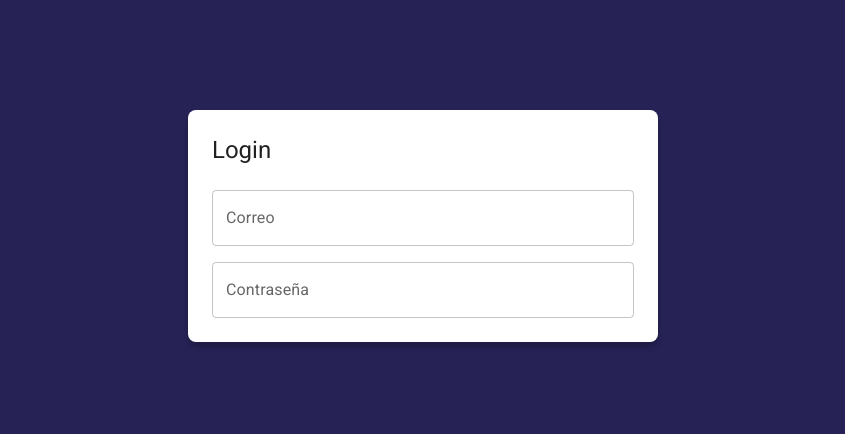
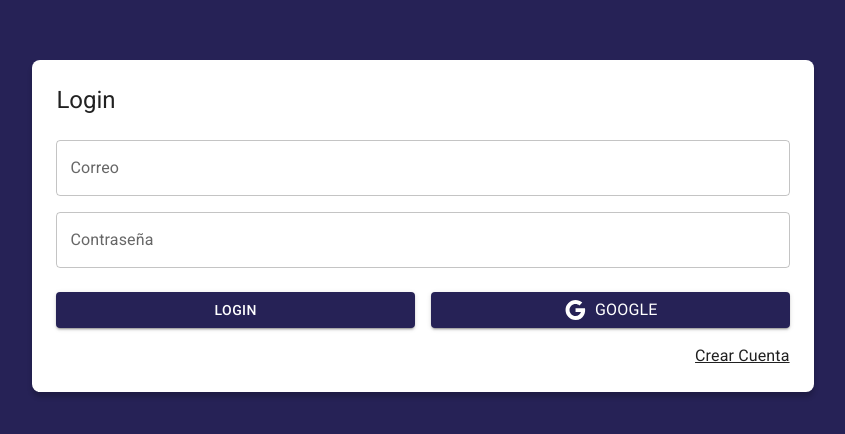
Before and after one commit to Faqo/Journal-App, a React (Vite) app: page /auth/login in a window 1280 px wide. Shown: the part 174-608 px from the top of the page, without its empty margins (217-1062 px from the left). Built offline with nearby package versions, Linux system fonts and the light colour scheme.

Commit message:
pagina de login(solo estilo) terminada crear layout esta pendiente

```diff
--- a/src/auth/pages/LoginPage.jsx
+++ b/src/auth/pages/LoginPage.jsx
@@ -1,5 +1,6 @@
-import { Grid, TextField, Typography } from "@mui/material"
-
+import { Google } from "@mui/icons-material"
+import { Button, Grid, Link, TextField, Typography } from "@mui/material"
+import { Link as RouterLink } from 'react-router-dom';
 export const LoginPage = () => {
   return (
     <Grid
@@ -8,19 +9,21 @@
       direction="column"
       alignItems="center"
       justifyContent='center'
-      sx={{ minHeight:'100vh',
-            backgroundColor:'primary.main',
-            padding:4}}
+      sx={{
+        minHeight: '100vh',
+        backgroundColor: 'primary.main',
+        padding: 4
+      }}
     >
       <Grid item
         className='box-shadow'
         xs={3}
-            sx={{ backgroundColor:'white', padding:3, borderRadius:2 }}
+        sx={{ backgroundColor: 'white', padding: 3, borderRadius: 2 }}
       >
-        <Typography variant='h5' sx={{mb:1}}>Login</Typography>
+        <Typography variant='h5' sx={{ mb: 1 }}>Login</Typography>
         <form >
           <Grid container>
-              <Grid item xs={12} sx={{mt:2}}>
+            <Grid item xs={12} sx={{ mt: 2 }}>
               <TextField
                 label='Correo'
                 type='email'
@@ -28,7 +31,7 @@
                 fullWidth
               />
             </Grid>
-              <Grid item xs={12} sx={{mt:2}}>
+            <Grid item xs={12} sx={{ mt: 2 }}>
               <TextField
                 label='Contraseña'
                 type='password'
@@ -37,8 +40,27 @@
               />
             </Grid>
 
-
-
+            <Grid container spacing={2} sx={{ mb: 2, mt: 1 }}>
+              <Grid item xs={12} sm={6}>
+                <Button variant="contained" fullWidth>
+                  Login
+                </Button>
+              </Grid>
+              <Grid item xs={12} sm={6}>
+                <Button variant="contained" fullWidth>
+                  <Google />
+                  <Typography sx={{ ml: 1 }}>Google</Typography>
+                </Button>
+              </Grid>
+            </Grid>
+            <Grid container
+              direction='row'
+              justifyContent='end'
+            >
+              <Link component={RouterLink} color="inherit" to="/auth/register">
+                Crear Cuenta
+              </Link>
+            </Grid>
           </Grid>
         </form>
       </Grid>
```
Lines whose indentation alone changed are shown as unchanged.
